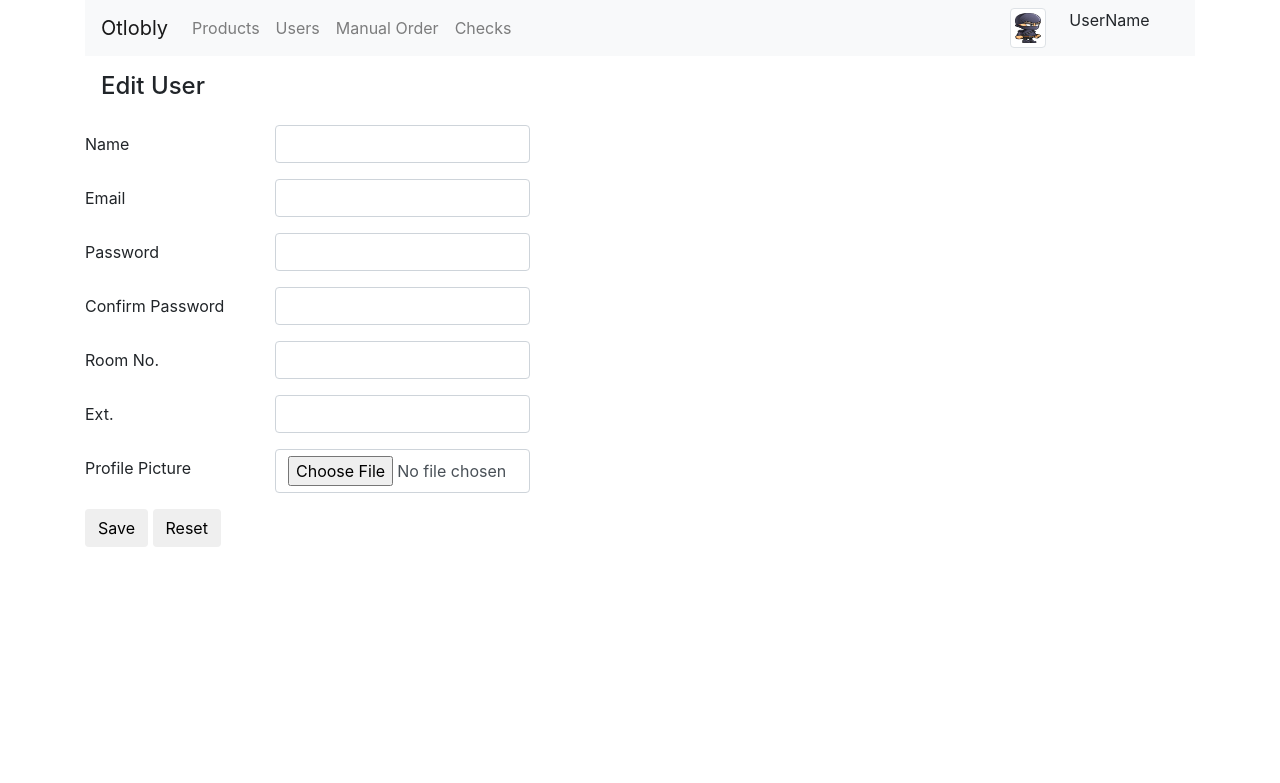
After one commit to mohamedgomran/Otlobly, a PHP site: page /pages/edit_user.html in a window 1280 px wide. The commit adds this page. Shown: the top 783 px of the page. Run offline with PHP 8.4, Linux system fonts and the light colour scheme.

Commit message:
lots of modifications

```diff
--- a/classes/class_order.php
+++ b/classes/class_order.php
@@ -12,7 +12,7 @@
 
 		# order's constructor
 		# parameters: order's status, order's room and order notes
-		public function __construct($status, $room, $notes) {
+		public function __construct($room, $notes, $status="processing") {
 			$this->status = $status;
 			$this->room = $room;
 			$this->notes = $notes;
--- a/classes/class_products.php
+++ b/classes/class_products.php
@@ -104,7 +104,7 @@
 			$sql_get_all_products = "SELECT * FROM products where pname=?;";
 
 			$prep = Product::manDb($sql_get_all_products, array($prod));
-			return $prep->fetchAll(PDO::FETCH_ASSOC);
+			return $prep->fetch(PDO::FETCH_ASSOC);
 		}
 
 	}
--- a/css/myorders.css
+++ b/css/myorders.css
@@ -25,6 +25,7 @@
 	width: 120px;
 	float: left;
 	position: relative;
+	cursor: pointer;
 
 }
 
@@ -32,12 +33,13 @@
 	height: 80%;
 	width: 80%;
 	position: relative;
+	z-index: -2;
 }
 
 .price{
 	width: 50px;
 	height: 50px;
-	z-index: 1;
+	z-index: -1;
 	position: absolute;
 	top: 0px;
 	right: 0px;
@@ -49,7 +51,7 @@
 .dname{
 	width: 100%;
 	height: 20%;
-	/*z-index: 1; */
+	z-index: -1;
 	bottom: 0px;
 	position: absolute;
 	background-color: white;
--- a/pages/add_product.html
+++ b/pages/add_product.html
@@ -51,20 +51,20 @@
         <div class="row m-3" id="superDiv">
             <h4>Add Product</h4></div>
 
-        <form action="../php/add_product.php" method="post" id="form" onsubmit="AJAXSubmit(this)" style="display: none;">
+        <form action="../php/add_product.php" method="post" id="form" onsubmit="AJAXSubmit(this) ;return false;">
             <div class="form-group row" id="nameDiv">
                 <label for="product" class="col-2 col-form-label">Product</label>
                 <div class="col-3">
                     <input type="text" class="form-control position-relative" id="product" name="product">
                 </div>
             </div>
-            <div class="form-group row">
+            <div class="form-group row" id="priceDiv">
                 <label for="product" class="col-2 col-form-label">Price</label>
                 <div class="col-3">
                     <input type="number" class="form-control position-relative" id="price" name="price" min="0" step="0.5">
                 </div>
             </div>
-            <div class="form-group row">
+            <div class="form-group row" id="categoryDiv">
                 <label for="category" class="col-2 col-form-label">Category</label>
                 <div style="display:inline-block;" class="col-3">
                     <select class="form-control" name="category" id="select">
--- /dev/null
+++ b/pages/edit_user.html
@@ -0,0 +1,108 @@
+<html>
+
+<head>
+    <title>Edit User</title>
+
+    <link rel="stylesheet" href="../css/bootstrap.min.css"> <!-- bootstrap default styling file-->
+    <link rel="stylesheet" href="../css/myorders.css">
+</head>
+
+<body>
+
+    <div class="container" id="superDiv" style="display: block;">
+        <nav class="navbar navbar-expand-lg navbar-light bg-light">
+            <a class="navbar-brand" href="admin_home.html">Otlobly</a>
+            <button class="navbar-toggler" type="button" data-toggle="collapse" data-target="#navbarNav" aria-controls="navbarNav" aria-expanded="false" aria-label="Toggle navigation">
+                <span class="navbar-toggler-icon"></span>
+            </button>
+
+            <div class="collapse navbar-collapse position-relative" id="navbarNav">
+                <ul class="navbar-nav">
+                	<li class="nav-item">
+                	    <a class="nav-link" href="all_products.html">Products</a>
+                	</li>
+
+                	<li class="nav-item">
+                	    <a class="nav-link" href="users.html">Users</a>
+                	</li>
+
+                	<li class="nav-item ">
+                	    <a class="nav-link" href="admin_latest_order.html">Manual Order</a>
+                	</li>
+
+                	<li class="nav-item ">
+                	    <a class="nav-link" href="checks.html">Checks</a>
+                	</li>
+
+                    <div class="row position-absolute right h-100">
+                        <div class="col-md-4">
+                            <img src="../img/ninja.png" class="img-thumbnail imgindiv">
+                        </div>
+
+                        <div class="col-md-8 px-2">
+                            <p>UserName</p>
+                        </div>
+                    </div>
+
+                </ul>
+            </div>
+        </nav>
+
+        <div class="row m-3">
+            <h4>Edit User</h4></div>
+
+        <form id="form" action="../php/add_user.php" method="post" enctype="multipart/form-data" onsubmit="AJAXSubmit(this) ;return false;">
+            <div class="form-group row">
+                <label for="name" class="col-2 col-form-label">Name</label>
+                <div class="col-3" id="nameDiv">
+                    <input type="text" class="form-control position-relative" id="name" name="name" required value="">
+                </div>
+            </div>
+            <div class="form-group row">
+                <label for="email" class="col-2 col-form-label">Email</label>
+                <div class="col-3" id="emailDiv">
+                    <input type="email" class="form-control" id="email" name="email" required>
+                </div>
+            </div>
+            <div class="form-group row">
+                <label for="password" class="col-2 col-form-label">Password</label>
+                <div class="col-3" id="passDiv">
+                    <input type="password" class="form-control" id="password" name="password" required>
+                </div>
+            </div>
+            <div class="form-group row" id="confirm_passwordDiv">
+                <label for="confirm_password" class="col-2 col-form-label">Confirm Password</label>
+                <div class="col-3">
+                    <input type="password" class="form-control" id="confirm_password" name="confirm_password" required>
+                </div>
+            </div>
+            <div class="form-group row" id="roomDiv">
+                <label for="room_no" class="col-2 col-form-label">Room No.</label>
+                <div class="col-3">
+                    <input type="text" class="form-control" id="room_no" name="room_no">
+                </div>
+            </div>
+            <div class="form-group row" id="extDiv">
+                <label for="ext" class="col-2 col-form-label">Ext.</label>
+                <div class="col-3">
+                    <input type="text" class="form-control" id="ext" name="ext">
+                </div>
+            </div>
+            <div class="form-group row">
+                <label for="picture" class="col-2 col-form-label">Profile Picture</label>
+                <div class="col-3">
+                    <input type="file" class="form-control" id="picture" name="picture">
+                </div>
+            </div>
+            <div class="form-group row">
+                <div class="col">
+                    <button type="submit" class="btn btn-default" id="save">Save</button>
+                    <button type="Reset" class="btn btn-default">Reset</button>
+                </div>
+            </div>
+        </form>
+    </div>
+    <script type="text/javascript" src="../js/edit_user.js"></script>
+</body>
+
+</html>
--- a/pages/users.html
+++ b/pages/users.html
@@ -69,7 +69,7 @@
 	  <tbody id="all-users-tbody">
 
 
-		<tr>
+	<!-- 	<tr>
 			<td>Assamhaa</td>
 			<td>2023</td>
 			<td>
@@ -101,7 +101,7 @@
 			</td>
 			<td>5050</td>
 			<td>edit/delete</td>
-		</tr>
+		</tr> -->
 
 	  </tbody>
 	</table>
```
Also changed, not shown: js/add_product.js (+74 -48 lines), js/user_home.js (+102 -4 lines), pages/user_home.html (+8 -13 lines), php/add_product.php (+11 -13 lines), php/add_user.php (+22 -2 lines), php/get_rooms.php (added, +7 -0 lines), php/order_submit.php (+21 -0 lines), img/product/.jpg (added), img/product/77.jpg (added).
